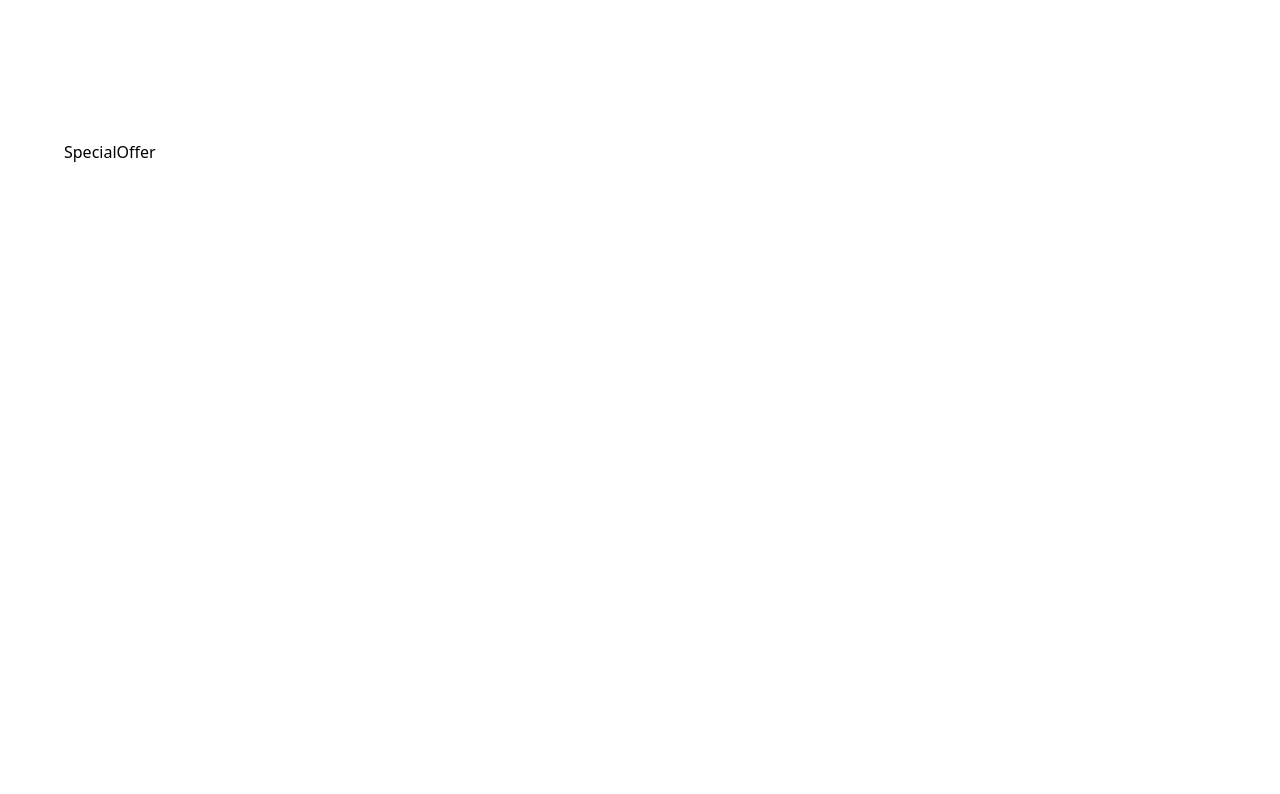
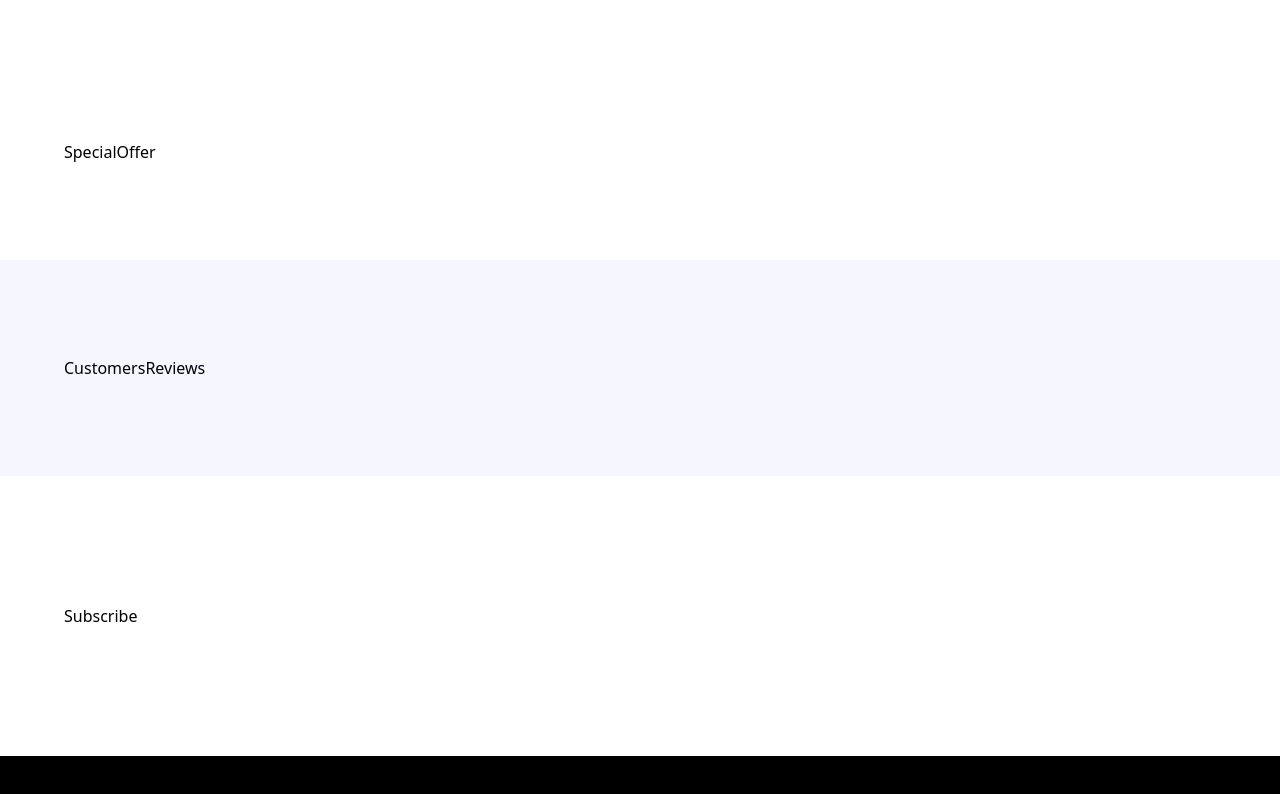
Before and after one commit to AnkahHarrison/nike-clone, a React (Vite) app: page / in a window 1280 px wide. Shown: the part 636-1430 px from the top of the page. Before the commit the page ends 896 px from the top, so only its background shows below. Built offline with nearby package versions, Linux system fonts and the light colour scheme; a web font is replaced by a local one.

Commit message:
feat:added starting file for various sections

```diff
--- a/src/App.jsx
+++ b/src/App.jsx
@@ -1,5 +1,5 @@
 const App = () => (
-  <main className="relative">
+  <main className="relative ">
     Nav
     <section
       className="xl:padding-1
@@ -11,6 +11,9 @@ const App = () => (
     <section className="padding">SuperQuality</section>
     <section className="padding-x py-10">Services</section>
     <section className="padding">SpecialOffer</section>
+    <section className="padding bg-pale-blue">CustomersReviews</section>
+    <section className="padding-x sm:py-32 py-16 w-full">Subscribe</section>
+    <section className="padding-x padding-t -pb-8 bg-black">Footer</section>
   </main>
 );
 
--- /dev/null
+++ b/src/sections/CustomersReviews.jsx
@@ -0,0 +1,5 @@
+const CustomersReviews = () => {
+  return <div>CustomersReviews</div>;
+};
+
+export default CustomersReviews;
--- /dev/null
+++ b/src/sections/Footer.jsx
@@ -0,0 +1,7 @@
+const Footer = () => {
+  return (
+    <div>Footer</div>
+  )
+}
+
+export default Footer
--- /dev/null
+++ b/src/sections/Hero.jsx
@@ -0,0 +1,5 @@
+const Hero = () => {
+  return <div>Hero</div>;
+};
+
+export default Hero;
--- /dev/null
+++ b/src/sections/Nav.jsx
@@ -0,0 +1,5 @@
+const Nav = () => {
+  return <div>Nav</div>;
+};
+
+export default Nav;
--- /dev/null
+++ b/src/sections/PopularProducts.jsx
@@ -0,0 +1,7 @@
+const PopularProducts = () => {
+  return (
+    <div>PopularProducts</div>
+  )
+}
+
+export default PopularProducts
--- /dev/null
+++ b/src/sections/Services.jsx
@@ -0,0 +1,5 @@
+const Services = () => {
+  return <div>Services</div>;
+};
+
+export default Services;
--- /dev/null
+++ b/src/sections/SpecialOffer.jsx
@@ -0,0 +1,5 @@
+const SpecialOffer = () => {
+  return <div>SpecialOffer</div>;
+};
+
+export default SpecialOffer;
--- /dev/null
+++ b/src/sections/Subscribe.jsx
@@ -0,0 +1,5 @@
+const Subscribe = () => {
+  return <div>Subscribe</div>;
+};
+
+export default Subscribe;
--- /dev/null
+++ b/src/sections/SuperQuality.jsx
@@ -0,0 +1,5 @@
+const SuperQuality = () => {
+  return <div>SuperQuality</div>;
+};
+
+export default SuperQuality;
```
